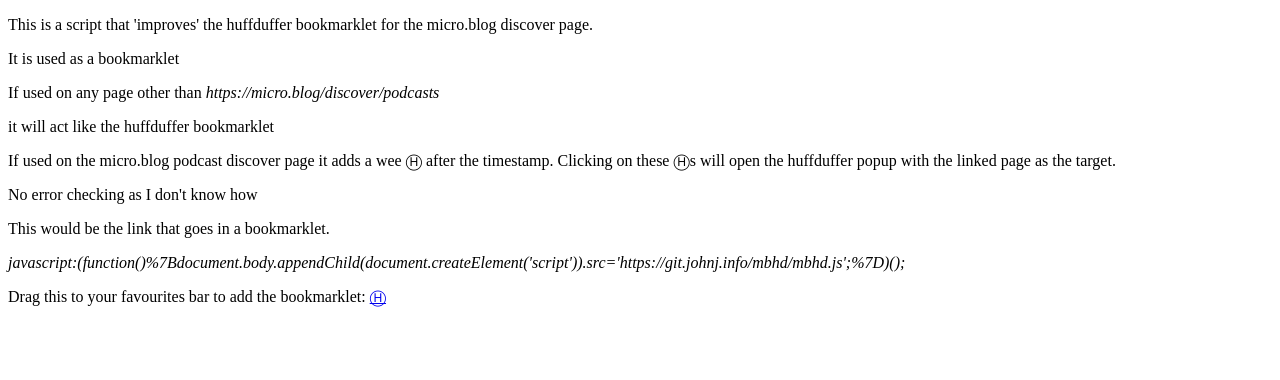
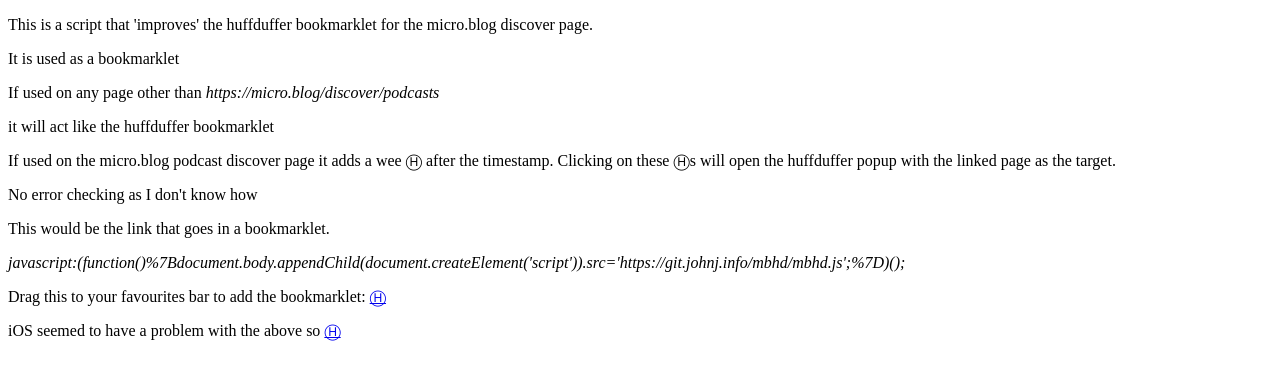
Before and after one commit to troutcolor/mbhd, a plain HTML site: page index.html in a window 1280 px wide. Drawn offline with Linux system fonts and the light colour scheme.

Commit message:
Update index.html

```diff
--- a/index.html
+++ b/index.html
@@ -24,6 +24,8 @@
 <em>javascript:(function()%7Bdocument.body.appendChild(document.createElement('script')).src='https://git.johnj.info/mbhd/mbhd.js';%7D)();</em>
 
 <p>Drag this to your favourites bar to add the bookmarklet: <a href="javascript:(function()%7Bdocument.body.appendChild(document.createElement('script')).src='https://git.johnj.info/mbhd/mbhd.js';%7D)();">Ⓗ</a>
-  </p>
+ </p>
+
+  iOS seemed to have a problem with the above so <a href="javascript:if%20(!location.href=='https://micro.blog/discover/podcasts'){var%20w=window.open('https://huffduffer.com/add?popup=true&page='+encodeURIComponent(location.href),'huffduff','scrollbars=1,status=0,resizable=1,location=0,toolbar=0,width=360,height=480');}else{document.body.appendChild(document.createElement('script')).src='https://git.johnj.info/mbhd/mbhd.js';}">Ⓗ</a>
 </body>
 </html>
```
